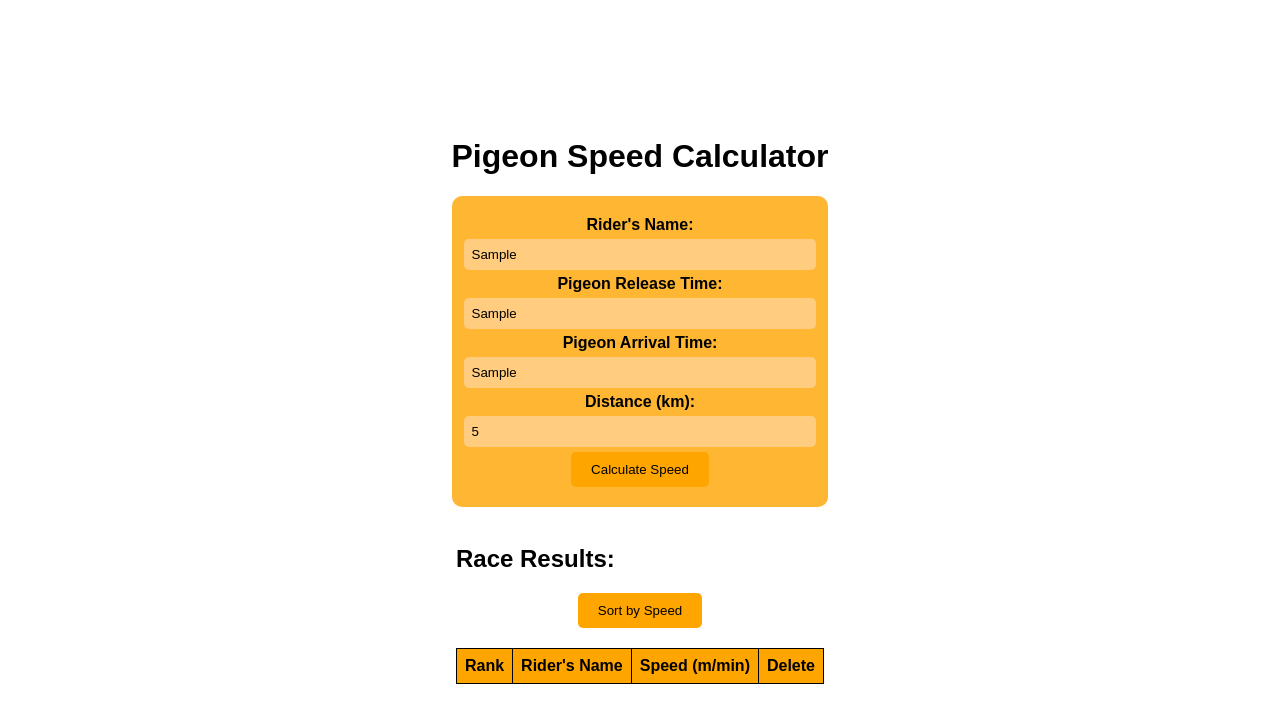
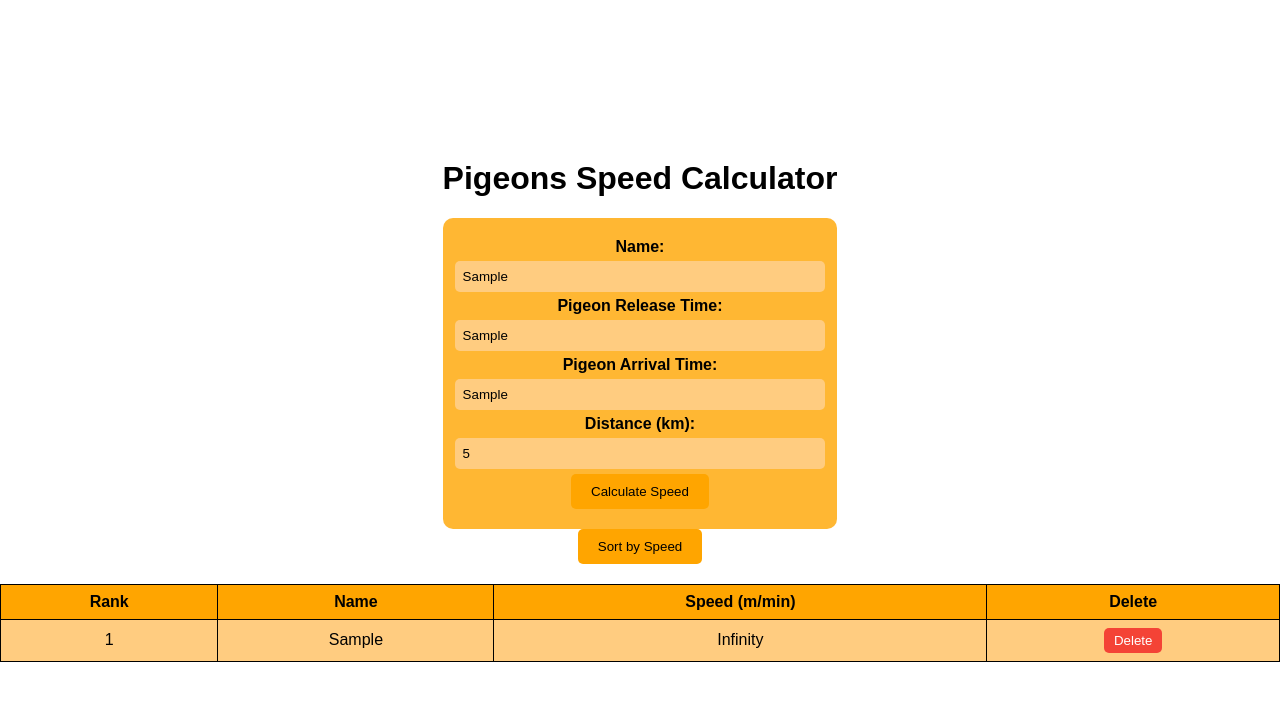
Before and after one commit to PigeonSpeedCalculator/calculat, a plain HTML site: page index.html in a window 1280 px wide. Both pictures are taken after typing "Sample", "Sample", "Sample", "5" into the empty fields and a click on the button "Calculate Speed". Drawn offline with nearby package versions, Linux system fonts and the light colour scheme.

Commit message:
Update index.html

```diff
--- a/index.html
+++ b/index.html
@@ -1,7 +1,7 @@
 <!DOCTYPE html>
 <html>
 <head>
-  <title>Pigeon Speed Calculator</title>
+  <title>Pigeons Speed Calculator</title>
   <style>
     body {
       background-color: white;
@@ -110,7 +110,6 @@
       color: red;
     }
 
-    /* توسيط الزر */
     .center-button {
       display: flex;
       justify-content: center;
@@ -119,9 +118,9 @@
 </head>
 <body>
   <div>
-    <h1>Pigeon Speed Calculator</h1>
+    <h1>Pigeons Speed Calculator</h1>
     <form>
-      <label for="name">Rider's Name:</label>
+      <label for="name">Name:</label>
       <input type="text" id="name">
       <label for="start-time">Pigeon Release Time:</label>
       <input type="text" id="start-time" pattern="\d{2}:\d{2}:\d{2}" placeholder="HH:MM:SS">
@@ -132,27 +131,76 @@
       <button type="button" onclick="calculateSpeed()">Calculate Speed</button>
     </form>
   </div>
-  <br>
-  <div>
-    <h2>Race Results:</h2>
-    <div class="center-button"> <!-- توسيط الزر هنا -->
+  <div class="center-button">
     <button type="button" onclick="sortTableBySpeed()">Sort by Speed</button>
   </div>
   <table id="results">
     <thead>
       <tr>
         <th>Rank</th>
-          <th>Rider's Name</th>
+        <th>Name</th>
         <th>Speed (m/min)</th>
         <th>Delete</th>
       </tr>
     </thead>
     <tbody></tbody>
   </table>
-  </div>
   <script src="https://cdnjs.cloudflare.com/ajax/libs/moment.js/2.29.1/moment.min.js"></script>
   <script>
-    // ... الجزء السابق من الكود هنا ...
+    const data = [];
+
+    function timeDiff(start, end) {
+      const startTime = moment("1970-01-01T" + start + ".000Z", "YYYY-MM-DDTHH:mm:ss.SSS[Z]");
+      const endTime = moment("1970-01-01T" + end + ".000Z", "YYYY-MM-DDTHH:mm:ss.SSS[Z]");
+      return endTime.diff(startTime);
+    }
+
+    function calculateSpeed() {
+      const name = document.getElementById("name").value;
+      const startTime = document.getElementById("start-time").value;
+      const endTime = document.getElementById("end-time").value;
+      const distance = document.getElementById("distance").value;
+
+      const speed = ((distance * 1000) / (timeDiff(startTime, endTime) / 60000)).toFixed(2);
+
+      data.push({ name, speed });
+
+      updateTable();
+    }
+
+    function deleteRow(index) {
+      data.splice(index, 1);
+      updateTable();
+    }
+
+    function updateTable() {
+      const table = document.getElementById("results").querySelector("tbody");
+      table.innerHTML = "";
+      data.forEach((row, index) => {
+        const newRow = table.insertRow(index);
+        const rankCell = newRow.insertCell(0);
+        const nameCell = newRow.insertCell(1);
+        const speedCell = newRow.insertCell(2);
+        const deleteCell = newRow.insertCell(3);
+
+        rankCell.innerHTML = index + 1;
+        nameCell.innerHTML = row.name;
+        speedCell.innerHTML = row.speed;
+
+        const deleteButton = document.createElement("button");
+        deleteButton.innerText = "Delete";
+        deleteButton.className = "delete-button";
+        deleteButton.onclick = function() {
+          deleteRow(index);
+        };
+        deleteCell.appendChild(deleteButton);
+      });
+    }
+
+    function sortTableBySpeed() {
+      data.sort((a, b) => b.speed - a.speed);
+      updateTable();
+    }
   </script>
 </body>
 </html>
```
Lines whose indentation alone changed are shown as unchanged.
